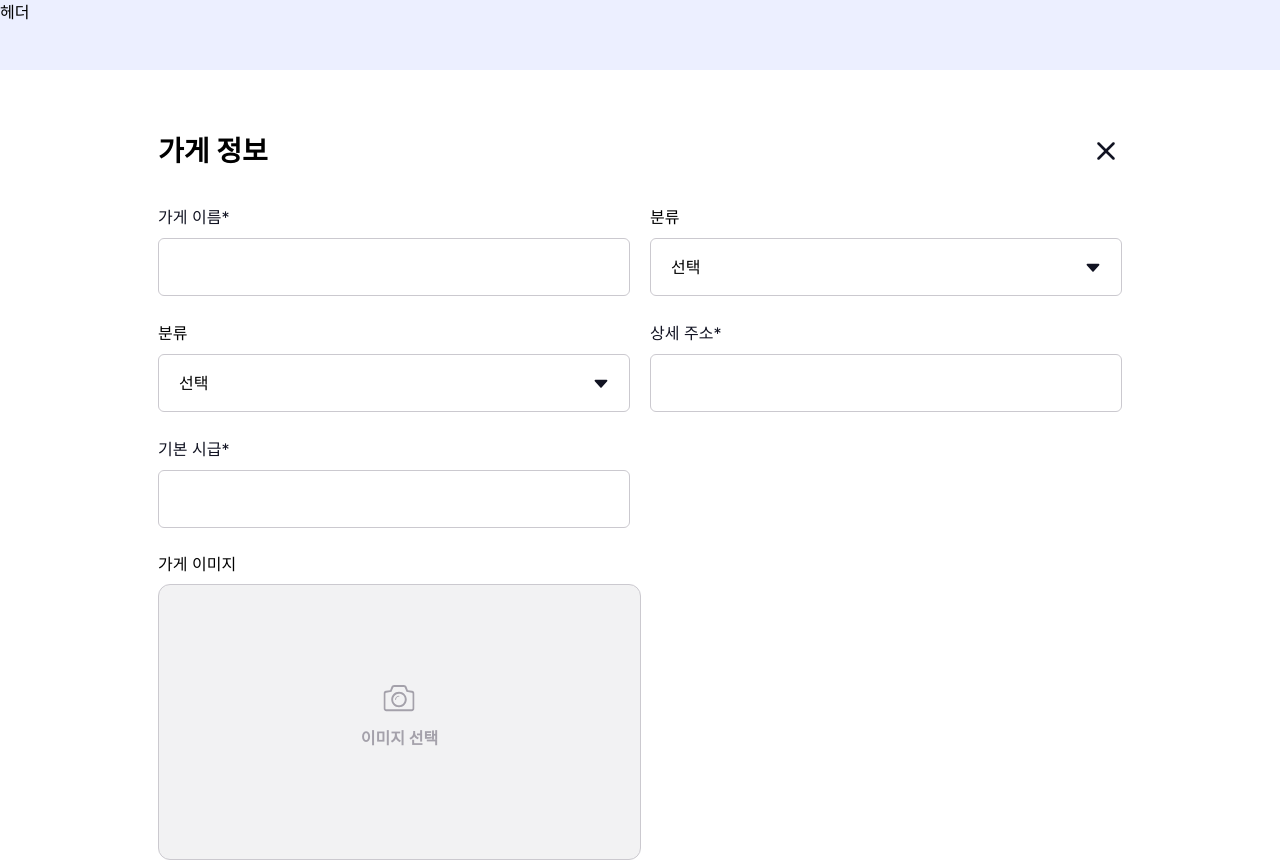
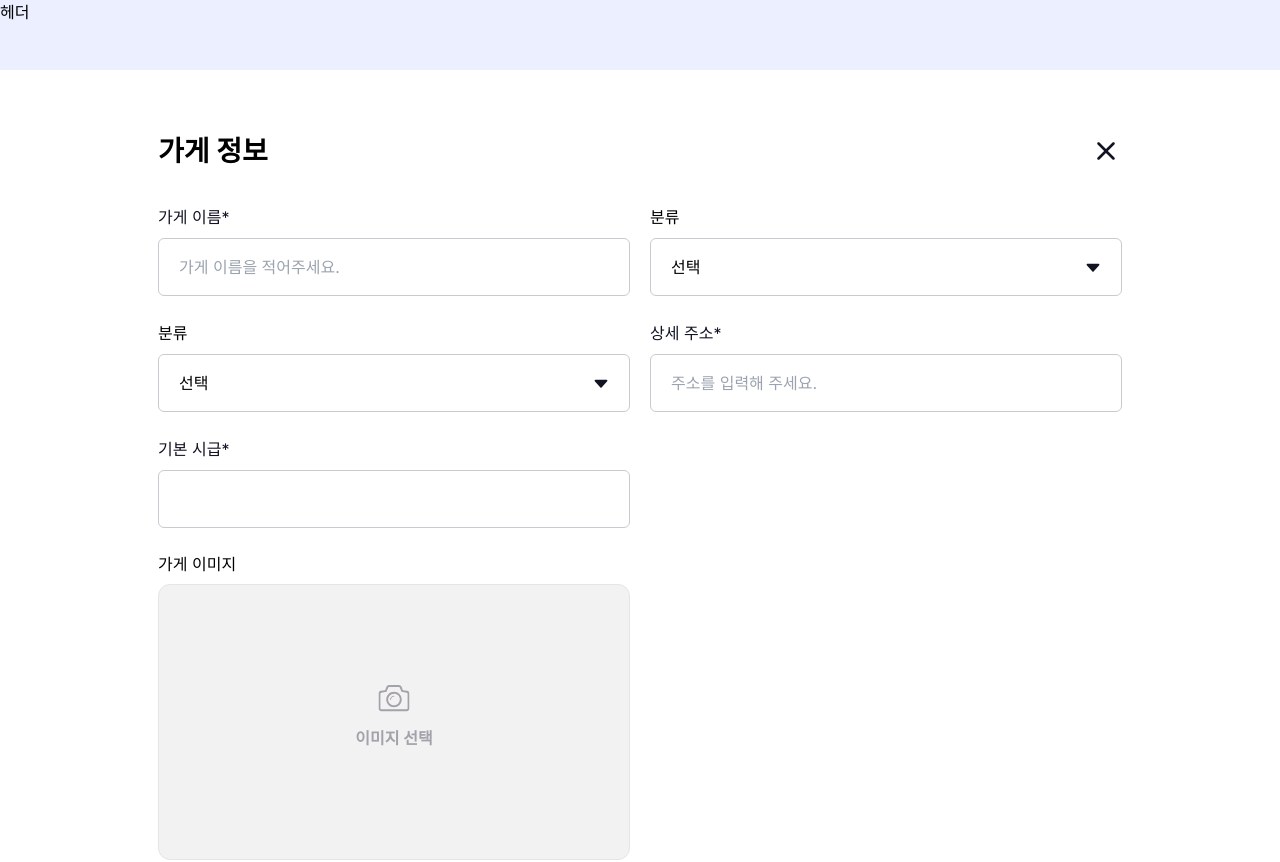
Before and after one commit to 5-PS/DANCHOO, a Next.js app: page /my-store/edit in a window 1280 px wide. Shown: the top 862 px of the page. Built offline with nearby package versions, Linux system fonts and the light colour scheme.

Commit message:
feat: react-hook-form 적용

```diff
--- a/app/(service)/my-store/edit/_components/myStoreForm.tsx
+++ b/app/(service)/my-store/edit/_components/myStoreForm.tsx
@@ -1,6 +1,7 @@
 'use client';
 
 import { useState } from 'react';
+import { FieldValues, useForm } from 'react-hook-form';
 
 import Image from 'next/image';
 
@@ -12,6 +13,11 @@ import SelectInput from '@/components/input/selectInput';
 // 3. SelectInput의 옵션 메뉴 position absolute 주기
 
 export default function MyStoreForm() {
+  const {
+    register,
+    handleSubmit,
+    formState: { errors },
+  } = useForm<FieldValues>({ mode: 'all' });
   const [imageSrc, setImageSrc] = useState<any>(null);
 
   const handleUploadImage = (e: React.ChangeEvent<HTMLInputElement>) => {
@@ -24,38 +30,69 @@ export default function MyStoreForm() {
       };
     }
   };
-  console.log(imageSrc);
+  const onSubmit = () => {
+    // TODO: submit함수 구현
+  };
   return (
-    <form>
+    <form onSubmit={handleSubmit((data) => console.log(data))}>
       <div className="flex flex-col gap-6 mb-8">
         <div className="flex gap-5">
-          <Input label="가게 이름*" />
+          <Input
+            label="가게 이름*"
+            type="text"
+            errorMessage={errors.storeName?.message}
+            placeholder="가게 이름을 적어주세요."
+            {...register('storeName', {
+              required: '가게 이름을 적어주세요',
+            })}
+          />
           <SelectInput />
         </div>
         <div className="flex gap-5">
           <SelectInput />
-          <Input label="상세 주소*" />
+          <Input
+            label="상세 주소*"
+            type="text"
+            errorMessage={errors.detailAddress?.message}
+            placeholder="주소를 입력해 주세요."
+            {...register('detailAddress', {
+              required: '상세 주소를 입력해주세요',
+            })}
+          />
         </div>
         <div className="w-[472px]">
           <Input label="기본 시급*" />
         </div>
-        <div className="w-[483px]">
+        <div className="w-[472px]">
           <p className="mb-2">가게 이미지</p>
           <label
             htmlFor="image-input"
-            className="flex flex-col gap-3 font-bold text-gray-40 w-full h-[276px] bg-gray-10 border border-gray-30 rounded-xl justify-center items-center cursor-pointer relative overflow-hidden"
+            className={`flex flex-col gap-3 font-bold text-gray-40 w-full h-[276px] bg-gray-10 border  ${!imageSrc && 'border-gray-20 '}  rounded-xl justify-center items-center cursor-pointer relative overflow-hidden`}
           >
             <div className="inline-flex flex-col items-center gap-3">
-              <Image src="/icons/image-add-icon.svg" width={32} height={32} />
+              <Image src="/icons/image-add-icon.svg" width={32} height={32} alt="사진 추가 아이콘" />
               이미지 선택
-              <input type="file" id="image-input" className="invisible w-0 h-0" onChange={handleUploadImage} />
+              <input
+                type="file"
+                id="image-input"
+                className="invisible w-0 h-0"
+                {...register('imageFile', {
+                  onChange: handleUploadImage,
+                })}
+              />
             </div>
             {imageSrc && <Image src={imageSrc} fill alt="미리보기 이미지" />}
           </label>
         </div>
         <div>
-          <p className="mb-2">가게 설명</p>
-          <textarea className="w-full h-[153px] rounded-[6px] px-5 py-4 border border-gray-30" />
+          <label htmlFor="store-description">
+            <p className="mb-2">가게 설명 </p>
+            <textarea
+              id="store-description"
+              className="w-full h-[153px] rounded-[6px] px-5 py-4 border border-gray-30"
+              {...register('storeDescription')}
+            />
+          </label>
         </div>
       </div>
       <div className="flex justify-center ">
--- a/app/(service)/my-store/edit/page.tsx
+++ b/app/(service)/my-store/edit/page.tsx
@@ -10,7 +10,7 @@ export default function MystoreEditFormPage() {
       <div className="w-full max-w-[964px] flex flex-col gap-8 m-auto py-[60px]">
         <div className="flex items-center justify-between">
           <h1 className="text-[28px] font-bold">가게 정보</h1>
-          <Link href="/">
+          <Link href="/my-store">
             <Image src="/icons/close-modal-icon.svg" width={32} height={32} alt="이전버튼" />
           </Link>
         </div>
```
